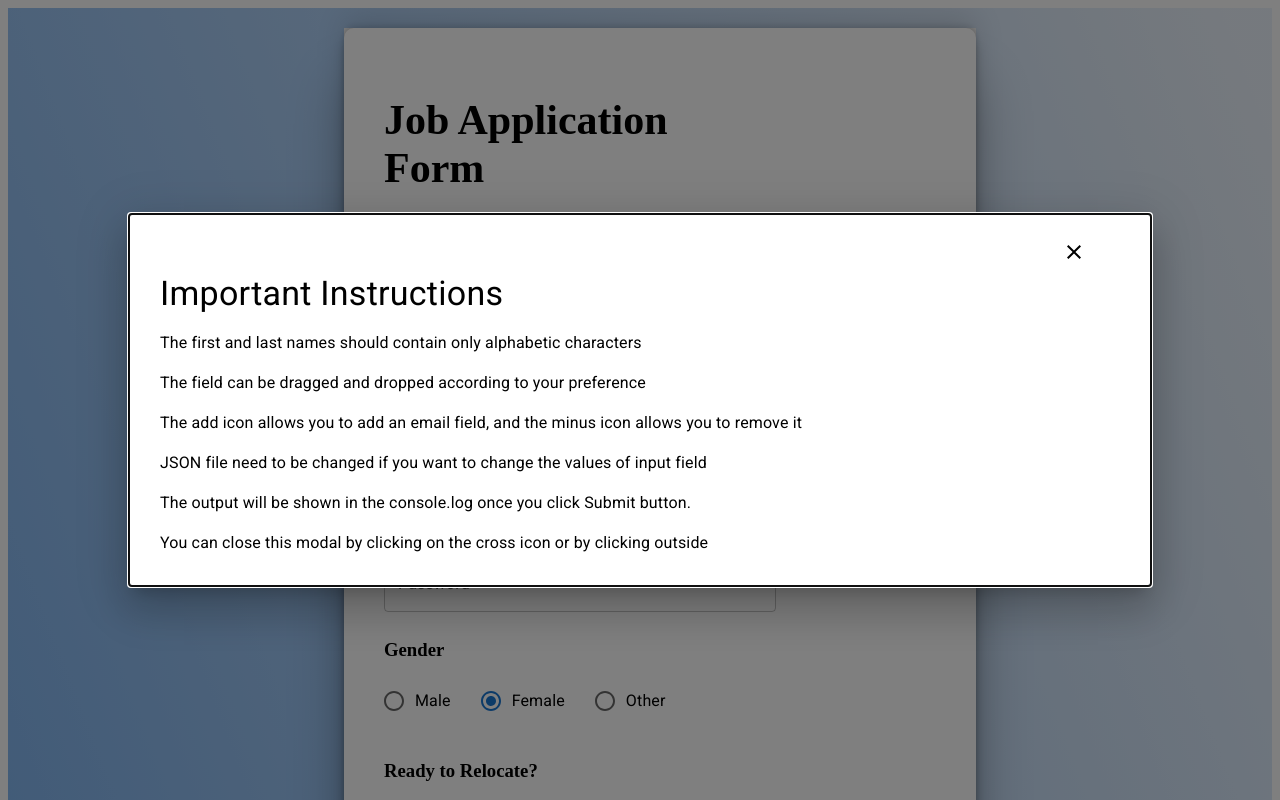
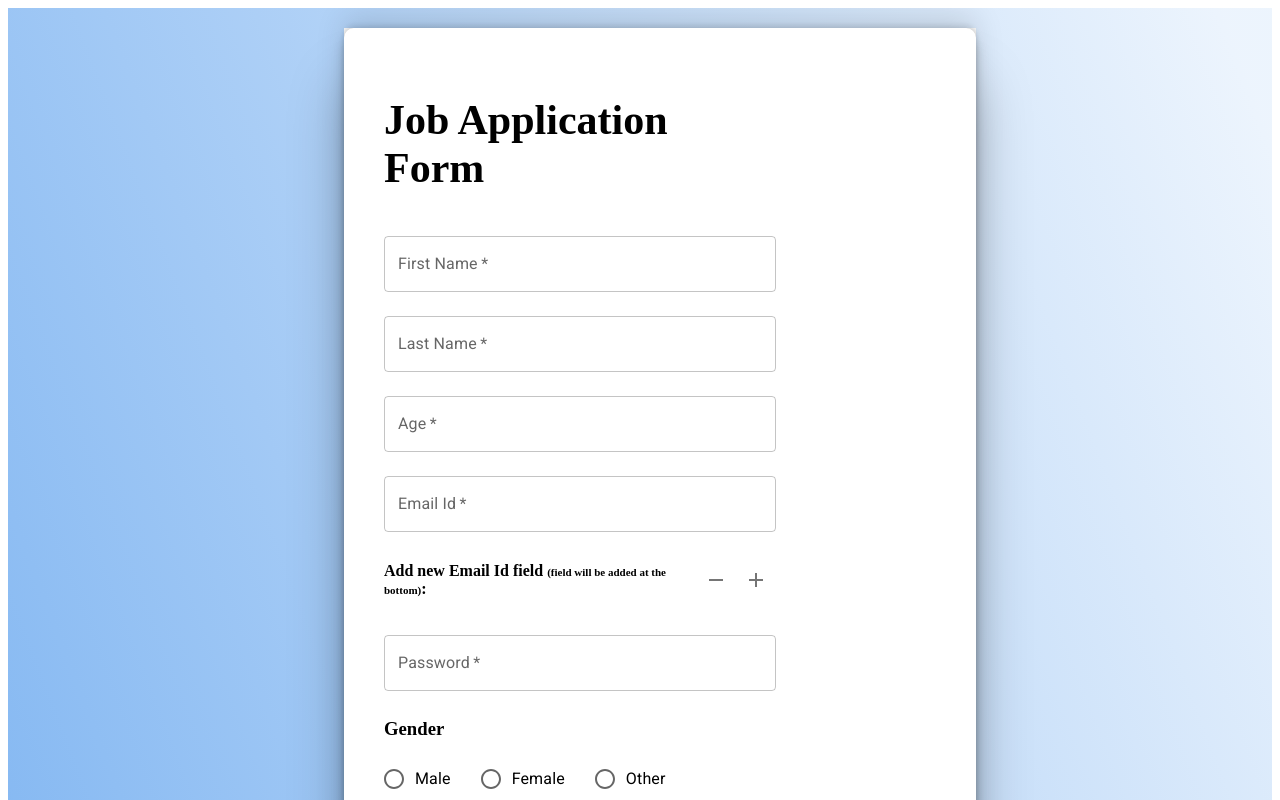
Before and after one commit to Talat-Siddiqui/Dynamic-Form, a React (Create React App) app: page / in a window 1280 px wide. Shown: the top 800 px of the page. Built offline with nearby package versions, Linux system fonts and the light colour scheme.

Commit message:
allow user to enter value and error hadling

```diff
--- a/src/App.js
+++ b/src/App.js
@@ -11,7 +11,16 @@ function App() {
     const {input_fields: inputFields, page_label: pageName} = elements || {};
     const [inputField, updateInputField] = useState(inputFields);
     const [submitButtonClicked, isSubmitButtonClicked] = useState(false);
-    const [userEnteredValue, setUserEnteredValue] = useState(inputField[0].value)
+    const [value, setValue] = useState({
+        firstName: '',
+        lastName: '',
+        email: 'siddiquitalat111@gmail.com',
+        password: 'test',
+        age: '24',
+        year: '2012',
+        relocate: 'Yes',
+        genderCheckbox: 'Male'
+    })
 
     useEffect(() => {
         setElements(formJson[0]);
@@ -36,8 +45,8 @@ function App() {
     };
 
     const handleOnChangeValue = (e) => {
-        const value = e.target.value;
-        setUserEnteredValue(value);
+        const value1 = e.target.value;
+        setValue({...value, [e.target.name]: value1});
     }
 
     const handleAddField = () => {
@@ -57,6 +66,7 @@ function App() {
     };
 
     const showModal = (bodyText, headerText) => {
+        if (value.firstName === '' || value.lastName === '' || value.age === '' || value.email === '' || value.year === '') return null;
         return <CUIModal bodyText={bodyText} headerText={headerText}/>;
     };
 
@@ -87,8 +97,8 @@ function App() {
                                                                     handleAddField={handleAddField}
                                                                     submitButtonClicked={submitButtonClicked}
                                                                     handleRemoveField={handleRemoveField}
-                                                                    userEnteredValue={userEnteredValue}
                                                                     handleOnChangeValue={handleOnChangeValue}
+                                                                    userValue={value}
                                                                 />
                                                             </div>
                                                         )}
--- a/src/components/ApplicationForm.js
+++ b/src/components/ApplicationForm.js
@@ -25,7 +25,7 @@ const ApplicationForm = ({
                              index,
                              submitButtonClicked,
                              handleOnChangeValue,
-                             userEnteredValue
+                             userValue
                          }) => {
     const {
         data_type: dataType,
@@ -35,50 +35,64 @@ const ApplicationForm = ({
         user_gender: userGender,
         all_values: selectOptions,
         relocate,
-        uid
+        uid,
+        _metadata: metaData
     } = field || {};
+    const {year} = userValue || {};
 
-    let FirstLastNameError = uid === 'name' && submitButtonClicked && !isValidName(value) ? 'Please enter valid Name' : '';
-    let emailError = uid === 'email' && submitButtonClicked && !isValidEmail(value) ? 'Please enter valid email' : '';
-    let ageErrorText = uid === 'age' && submitButtonClicked && !isValidAge(value) ? 'Please enter valid age' : '';
-    let yearErrorText = uid === 'year' && submitButtonClicked && !isValidYear(value) ? 'Please enter valid year' : '';
-    if (submitButtonClicked && value === '') {
-        FirstLastNameError = `The ${uid} field cannot be empty`;
+
+    let firstNameError = uid === 'firstName' && !isValidName(userValue.firstName) ? 'Please enter valid First Name' : '';
+    let lastNameError = uid === 'lastName' && !isValidName(userValue.lastName) ? 'Please enter valid Last Name' : '';
+    let emailError = uid === 'email' && !isValidEmail(userValue.email) ? 'Please enter valid email' : '';
+    let ageErrorText = uid === 'age' && !isValidAge(userValue.age) ? 'Please enter valid age' : '';
+    let yearErrorText = uid === 'year' && !isValidYear(year) ? 'Please enter valid year' : '';
+    if (userValue.firstName === '' && submitButtonClicked) {
+        firstNameError = `The ${uid} field cannot be empty`;
+    }
+    if (userValue.lastName === '' && submitButtonClicked) {
+        lastNameError = `The ${uid} field cannot be empty`;
+    }
+    if (userValue.email === '' && submitButtonClicked) {
         emailError = 'The email field cannot be empty';
+    }
+    if (userValue.age === '' && submitButtonClicked) {
         ageErrorText = 'The age field cannot be empty';
+    }
+    if (userValue.year === '' && submitButtonClicked) {
         yearErrorText = 'The year field cannot be empty';
     }
 
     switch (dataType) {
         case 'string':
             return (
-                <div className="add-remove-style">
+                <>
                     <CUIFormInput
                         inputType={uid === 'password' ? CUIInputType.PASSWORD : CUIInputType.TEXT}
                         inputPlaceholder={label}
                         inputLabel={label}
                         full
-                        focus
-                        defaultValue={userEnteredValue}
-                        helperText={FirstLastNameError || emailError}
-                        error={FirstLastNameError !== '' || emailError !== ''}
+                        helperText={firstNameError || lastNameError || emailError}
+                        error={firstNameError !== '' || lastNameError !== '' || emailError !== ''}
                         variant="outlined"
                         inputID={uid}
                         inputProps={{maxLength: 128}}
                         onChange={(e) => handleOnChangeValue(e)}
                         required
+                        inputName={uid}
                     />
                     {uid === 'email' ? (
-                        <>
+                        <div className="add-remove-style">
+                            <h4>Add new Email Id field <span style={{fontSize: '11px'}}>(field will be added at the bottom)</span>
+                                :</h4>
                             <IconButton onClick={() => handleRemoveField(index)}>
                                 <Remove/>
                             </IconButton>
                             <IconButton onClick={handleAddField}>
                                 <Add/>
                             </IconButton>
-                        </>
+                        </div>
                     ) : null}
-                </div>
+                </>
             );
 
         case 'number':
@@ -89,14 +103,16 @@ const ApplicationForm = ({
                         inputPlaceholder={label}
                         inputLabel={label}
                         full
-                        inputValue={value}
                         helperText={ageErrorText || yearErrorText}
                         error={ageErrorText !== '' || yearErrorText !== ''}
                         inputProps={{
                             maxLength: 2,
                         }}
+                        onChange={(e) => handleOnChangeValue(e)}
                         variant="outlined"
                         inputID={uid}
+                        inputName={uid}
+
                     />
                 </>
             );
@@ -112,8 +128,11 @@ const ApplicationForm = ({
                                     <CUIFormInput
                                         inputType={CUIInputType.CHECKBOX}
                                         inputName="genderCheckbox"
-                                        inputChecked={value === answers}
                                         inputID={uid}
+                                        checked={userValue.relocate === answers}
+                                        onChange={e => {
+                                            handleOnChangeValue(e);
+                                        }}
                                     />
                                 }
                                 label={<span>{answers}</span>}
@@ -133,7 +152,9 @@ const ApplicationForm = ({
                             <FormControlLabel
                                 control={
                                     <CUIFormInput inputType={CUIInputType.RADIO} inputName="genderRadio"
-                                                  inputChecked={value === gender} inputID={uid}/>
+                                                  inputID={uid} checked={userValue.gender === gender} onChange={e => {
+                                        handleOnChangeValue(e);
+                                    }}/>
                                 }
                                 label={<span>{gender}</span>}
                                 style={{marginRight: 30, paddingBottom: '20px'}}
@@ -177,7 +198,8 @@ const ApplicationForm = ({
                             <Typography>{title}</Typography>
                         </AccordionSummary>
                         {value.map((val, index) => {
-                            return <GroupElement value={val} key={index} title={title}/>;
+                            return <GroupElement value={val} key={index} title={title} userValue={userValue}
+                                                 handleOnChangeValue={handleOnChangeValue}/>;
                         })}
                     </Accordion>
                 </div>
--- a/src/components/GroupElement.js
+++ b/src/components/GroupElement.js
@@ -1,11 +1,11 @@
-import { AccordionDetails } from '@mui/material';
+import {AccordionDetails} from '@mui/material';
 import ApplicationForm from './ApplicationForm';
 
-const GroupElement = ({ value, key }) => {
+const GroupElement = ({value, key, handleOnChangeValue, userValue}) => {
     return (
         <>
             <AccordionDetails key={key}>
-        <ApplicationForm field={value} />
+                <ApplicationForm field={value} handleOnChangeValue={handleOnChangeValue} userValue={userValue}/>
             </AccordionDetails>
         </>
     );
--- a/src/formElement.json
+++ b/src/formElement.json
@@ -3,16 +3,16 @@
     "page_label": "Job Application Form",
     "input_fields": [
       {
-        "uid": "name",
+        "uid": "firstName",
         "data_type": "string",
-        "label": "first Name",
+        "label": "First Name",
         "value": "Talat",
         "_metadata": {
           "required": true
         }
       },
       {
-        "uid": "name",
+        "uid": "lastName",
         "data_type": "string",
         "label": "Last Name",
         "value": "Siddiqui",
--- a/src/helpers.js/material-ui/CUIFormInput.js
+++ b/src/helpers.js/material-ui/CUIFormInput.js
@@ -4,7 +4,7 @@ import PropTypes from 'prop-types';
 import CUITextField from './CUIFormInput/CUITextField';
 import CUICheckbox from './CUIFormInput/CUICheckbox';
 import CUIRadio from './CUIFormInput/CUIRadio';
-import { CUIInputMargin, CUIInputType } from '../../static/variables';
+import {CUIInputMargin, CUIInputType} from '../../static/variables';
 
 const CUIFormInput = props => {
     const {
@@ -30,8 +30,8 @@ const CUIFormInput = props => {
         name: inputName,
         label: inputLabel,
         placeholder: inputPlaceholder,
-    ...(inputID && { id: inputID }),
-    ...(testId && { 'data-testid': testId }),
+        ...(inputID && {id: inputID}),
+        ...(testId && {'data-testid': testId}),
         value: inputVal,
         margin: inputMargin,
         disabled,
@@ -45,12 +45,8 @@ const CUIFormInput = props => {
         case CUIInputType.EMAIL:
         case CUIInputType.NUMBER:
         case CUIInputType.TEL:
-    case CUIInputType.PASSWORD:
-    case CUIInputType.DATE_PICKER:
-    case CUIInputType.DATE_TIME_PICKER:
-    case CUIInputType.TIME_PICKER:
-    case CUIInputType.FILE: {
-      return <CUITextField readonly cuiFormInputProps={cuiFormInputProps} {...rest} required />;
+        case CUIInputType.PASSWORD: {
+            return <CUITextField readonly cuiFormInputProps={cuiFormInputProps} {...rest} required/>;
         }
 
         case CUIInputType.CHECKBOX: {
@@ -78,7 +74,8 @@ CUIFormInput.defaultProps = {
     style: {},
     inputMargin: CUIInputMargin.NORMAL,
     inputRef: () => null,
-  onChange: () => {},
+    onChange: () => {
+    },
 };
 
 CUIFormInput.propTypes = {
```
Lines whose indentation alone changed are shown as unchanged.
